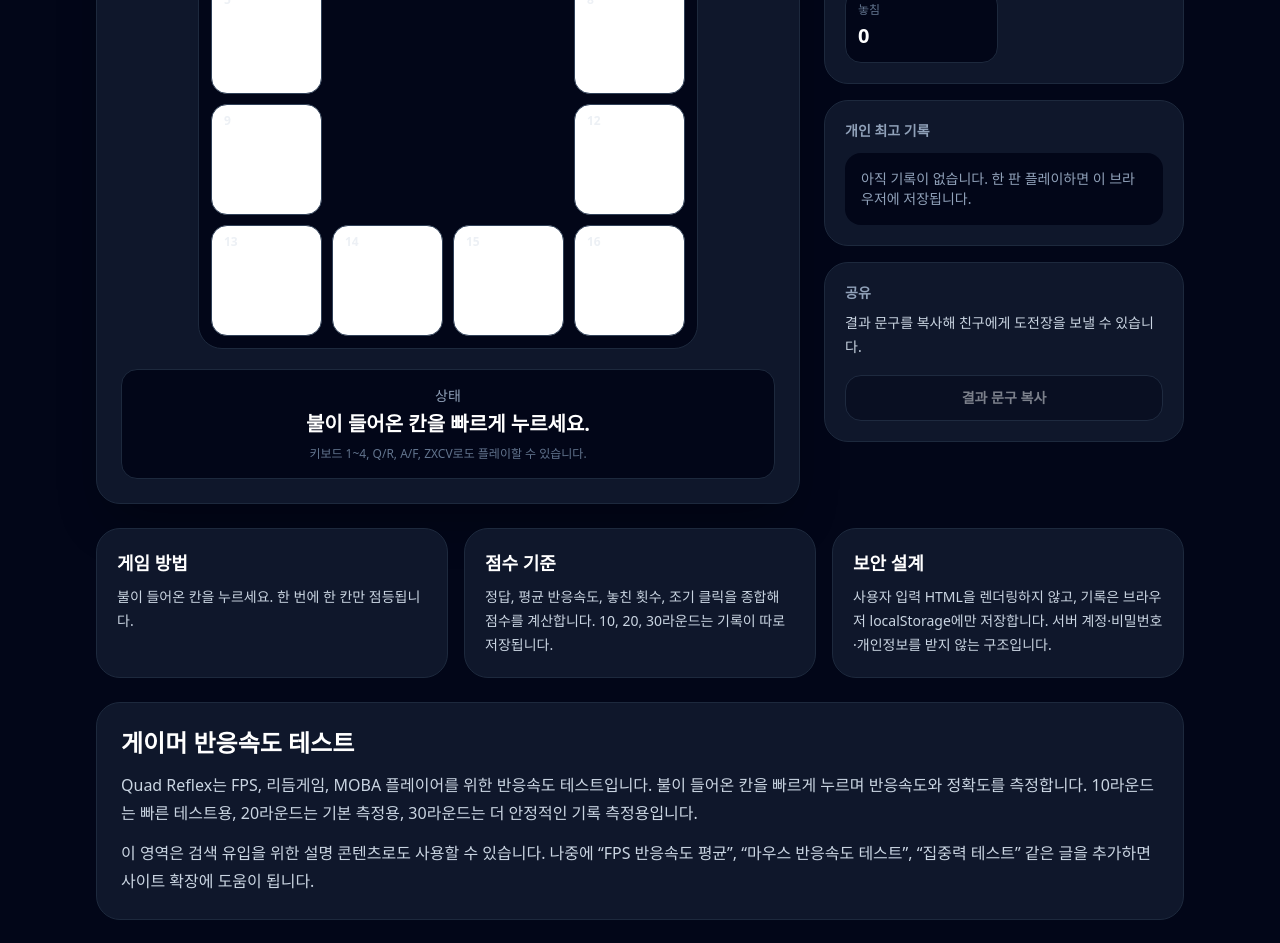
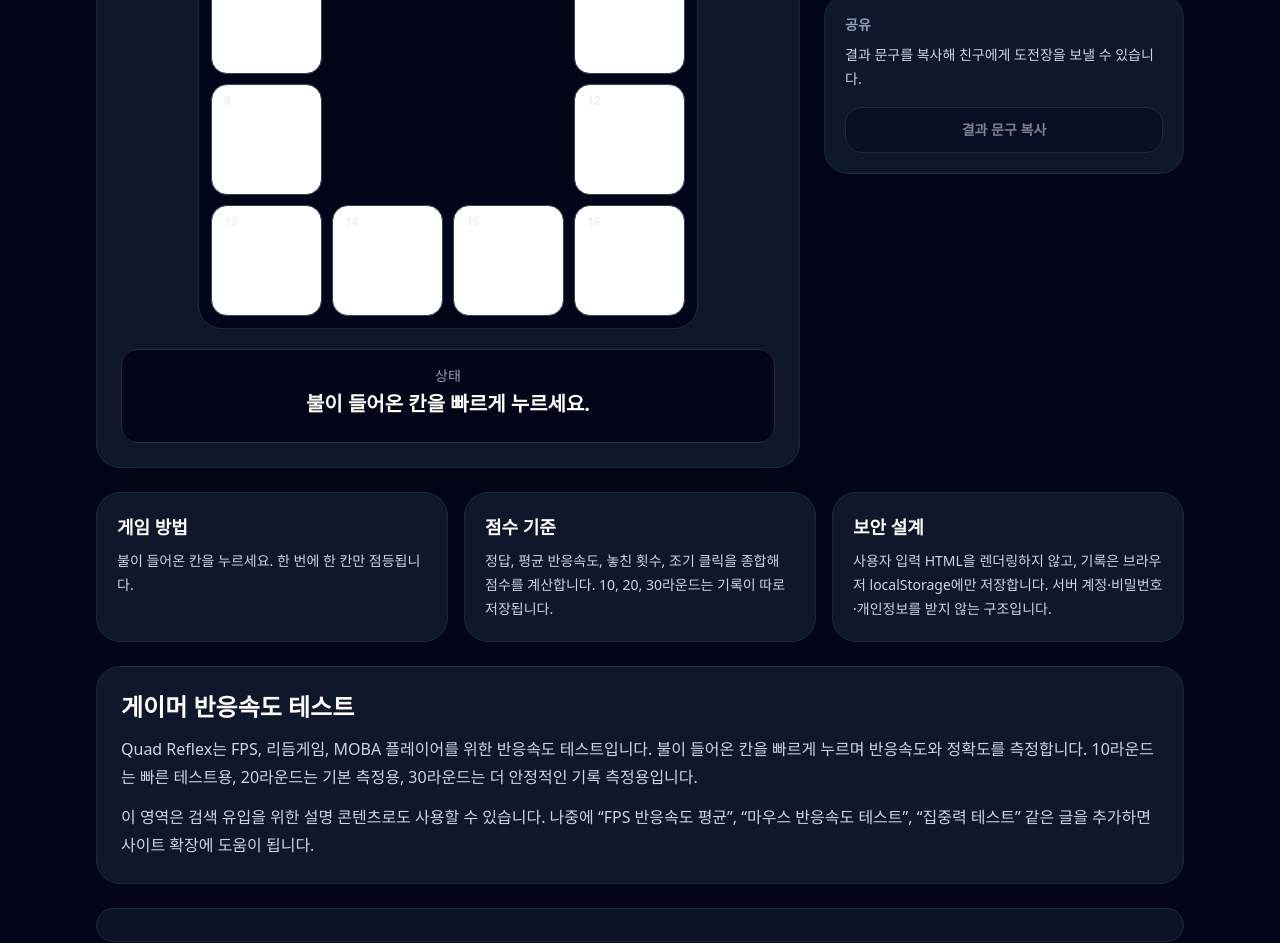
Before and after one commit to HanseonJoo/quad_reflex, a React (Vite) app: page / in a window 1280 px wide. Shown: the part 760-1703 px from the top of the page. Built offline with nearby package versions, Linux system fonts and the light colour scheme.

Commit message:
Update App.jsx

```diff
--- a/src/App.jsx
+++ b/src/App.jsx
@@ -249,7 +249,6 @@ export default function App() {
     <main className="min-h-screen bg-slate-950 text-slate-100">
       <section className="mx-auto flex w-full max-w-6xl flex-col gap-6 px-4 py-6 sm:px-6 lg:px-8">
         <div className="rounded-3xl border border-slate-800 bg-slate-900/80 p-4 text-center text-sm text-slate-400 shadow-2xl shadow-black/20">
-          광고 영역 · AdSense 승인 후 광고 코드를 삽입하세요.
         </div>
 
         <header className="grid gap-6 lg:grid-cols-[1.08fr_0.92fr] lg:items-end">
@@ -350,7 +349,6 @@ export default function App() {
               <p className="text-sm text-slate-400">상태</p>
               <p className="mt-1 text-xl font-black text-white">{message}</p>
               <p className="mt-2 text-xs text-slate-500">
-                키보드 1~4, Q/R, A/F, ZXCV로도 플레이할 수 있습니다.
               </p>
             </div>
           </div>
@@ -362,23 +360,7 @@ export default function App() {
                 <Stat label="최고 반응" value={formatMs(summary.bestReaction)} />
                 <Stat label="정확도" value={`${summary.accuracy}%`} />
                 <Stat label="성공" value={stats.correct} />
-                <Stat label="놓침" value={stats.misses} />
               </div>
-            </Panel>
-
-            <Panel title="개인 최고 기록">
-              {currentBest ? (
-                <div className="mt-3 rounded-2xl bg-slate-950 p-4">
-                  <p className="text-3xl font-black text-white">{currentBest.score}점</p>
-                  <p className="mt-2 text-sm text-slate-400">
-                    {settings.label} · {roundCount}라운드 · 평균 {formatMs(currentBest.avgReaction)} · 정확도 {currentBest.accuracy}% · 등급 {currentBest.grade}
-                  </p>
-                </div>
-              ) : (
-                <p className="mt-3 rounded-2xl bg-slate-950 p-4 text-sm text-slate-400">
-                  아직 기록이 없습니다. 한 판 플레이하면 이 브라우저에 저장됩니다.
-                </p>
-              )}
             </Panel>
 
             <Panel title="공유">
@@ -422,7 +404,6 @@ export default function App() {
         </article>
 
         <div className="rounded-3xl border border-slate-800 bg-slate-900/80 p-4 text-center text-sm text-slate-400">
-          광고 영역 · 하단 배너 위치입니다.
         </div>
 
         <footer className="pb-8 text-center text-xs text-slate-500">
```
